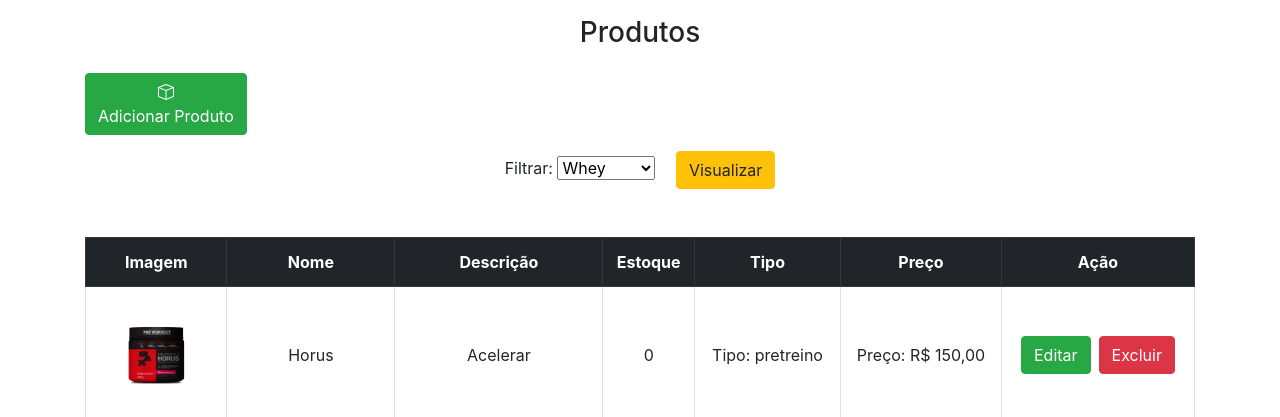
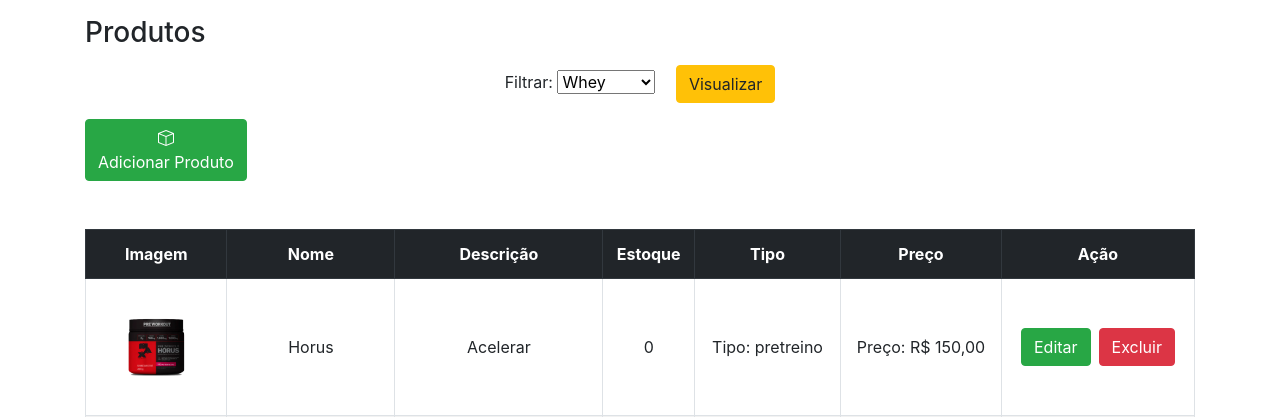
Before and after one commit to Ruamms/sparta, a PHP site: page /sparta/adm/produto/lista_produtos.php in a window 1280 px wide. Shown: the part 122-539 px from the top of the page. Run offline with PHP 8.4, Linux system fonts and the light colour scheme; data comes from the database, SQL or seed files in the repository; some libraries are stand-ins or nearby versions.

Commit message:
atualizaçao

```diff
--- a/adm/produto/lista_produtos.php
+++ b/adm/produto/lista_produtos.php
@@ -71,11 +71,11 @@
     </nav>
 
 
-    <h3 class="text-center m-3">Produtos </h3>
+
     <section class="container ">
+        <h3 class=" mt-3">Produtos </h3>
 
-        <a class="btn btn-success mt-2" href="formulario.php"><i class="bi-box" data-bs-toggle="tooltip" data-bs-placement="top"
-                                    title="Produtos"></i><br> Adicionar Produto</a>
+
         <form class="mt-3 text-center" action="exibir_produtos_por_tipo.php" method="GET">
             <label for="tipo">Filtrar:</label>
             <select name="tipo" id="tipo">
@@ -89,6 +89,8 @@
             </select>
             <input class="btn btn-warning ml-3" type="submit" value="Visualizar">
         </form>
+        <a class="btn btn-success mt-3" href="formulario.php"><i class="bi-box" data-bs-toggle="tooltip"
+                data-bs-placement="top" title="Produtos"></i><br> Adicionar Produto</a>
 
         <table class="table table-striped table-bordered mt-5">
             <tr class="thead-dark text-center">
--- a/adm/usuario_adm/usuarios.php
+++ b/adm/usuario_adm/usuarios.php
@@ -80,7 +80,7 @@ $result = $conn->query($query);
 
 
     <section class="container">
-        <h3 class=" text-center m-3">Usuarios Cadastrados</h3>
+        <h3 class=" m-3">Usuarios Cadastrados</h3>
         <div class="d-flex">
             <div class="m-2">
                 <p><a class="btn btn-success mt-3 m-1 w-100" href="adicionar_cliente.php"><i
```
